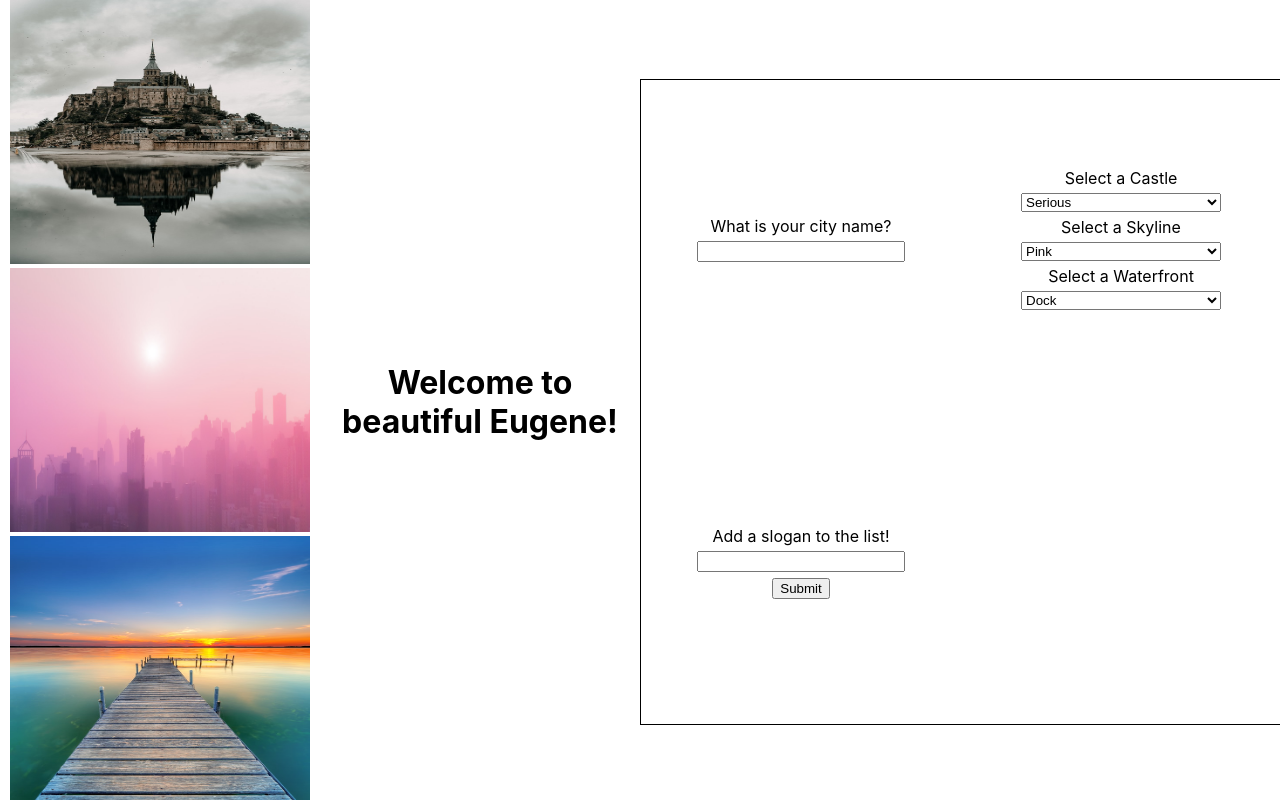
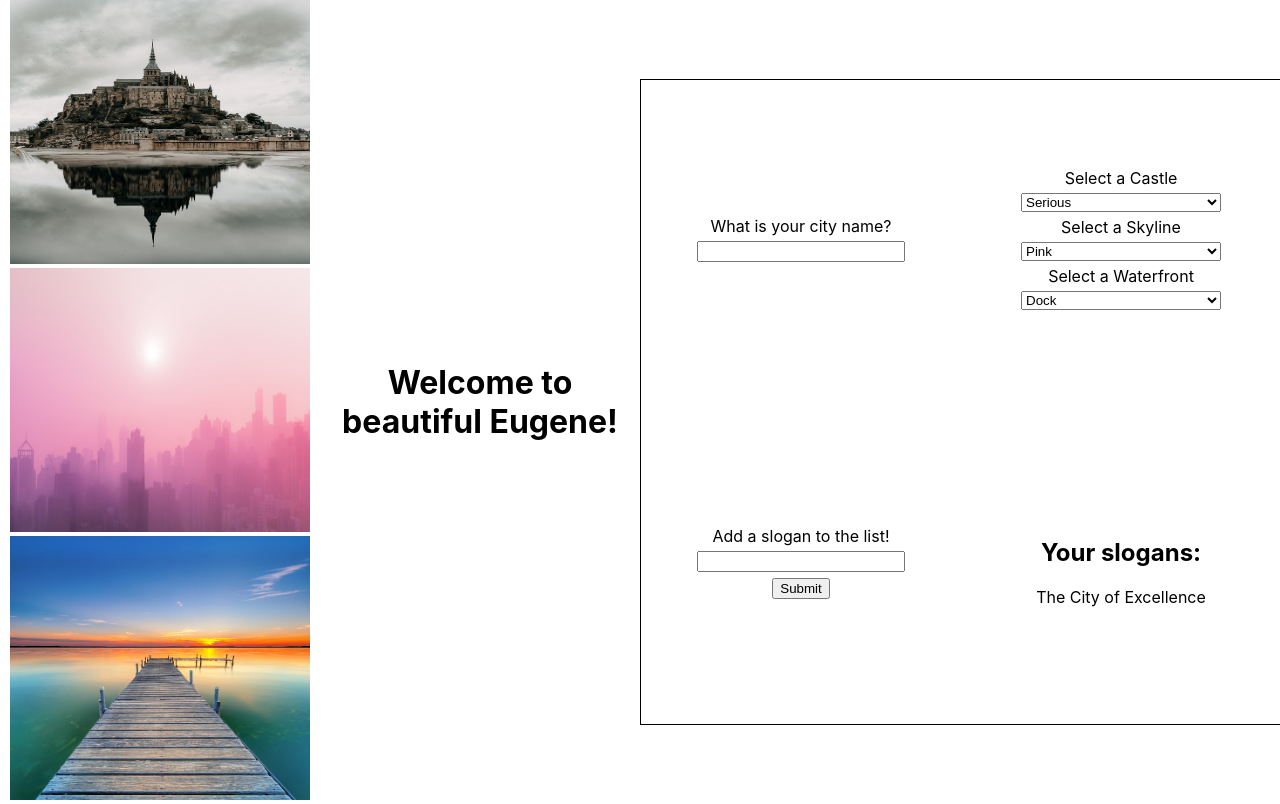
Before and after one commit to ClareMcDonald/react-half-baked-city-builder, a React (Create React App) app: page / in a window 1280 px wide. Built offline with nearby package versions, Linux system fonts and the light colour scheme.

Commit message:
slogans display

```diff
--- a/src/App.js
+++ b/src/App.js
@@ -46,7 +46,7 @@
         </section>
         {/* here, the SloganForm component takes in the setSlogans state handler function and the slogans array that live in state */}
         <SloganForm setSlogans={setSlogans} slogans={slogans} />
-
+        <SloganList slogans={slogans} />
         {/* here, the SloganList component takes the array of slogans that lives in state */}
 
       </div>
--- a/src/Slogan.js
+++ b/src/Slogan.js
@@ -1,9 +1,10 @@
 import React from 'react';
 
-export default function Slogan(props) {
+export default function Slogan({ slogan }) {
   return (
     <div className='slogan'>
       {/* this component takes in a slogan as a prop. Render it out here however you like */}
+      {slogan}
     </div>
   );
 }
--- a/src/SloganForm.js
+++ b/src/SloganForm.js
@@ -18,7 +18,7 @@
   }
 
   function handleSloganChange(e) {
-    sloganInput(e.target.value);
+    setSloganInput(e.target.value);
   }
 
   return (
--- a/src/SloganList.js
+++ b/src/SloganList.js
@@ -1,4 +1,5 @@
 import React from 'react';
+import Slogan from './Slogan';
 
 export default function SloganList({ slogans }) {
   return (
@@ -6,7 +7,8 @@
       <h2>Your slogans:</h2>
       {/* This kind of component should be familiar by now. It takes in (as props) an array of slogans */}
       {/* Then map over those slogans and for each slogan, render a Slogan component. Supply a key and a slogan as props to each Slogan component */}
-      {slogans.map}
+      {slogans.map((slogan, i) =>
+        <Slogan key={`${slogan}-${i}`} slogan={slogan} />)}
     </section>
   );
 }
```
